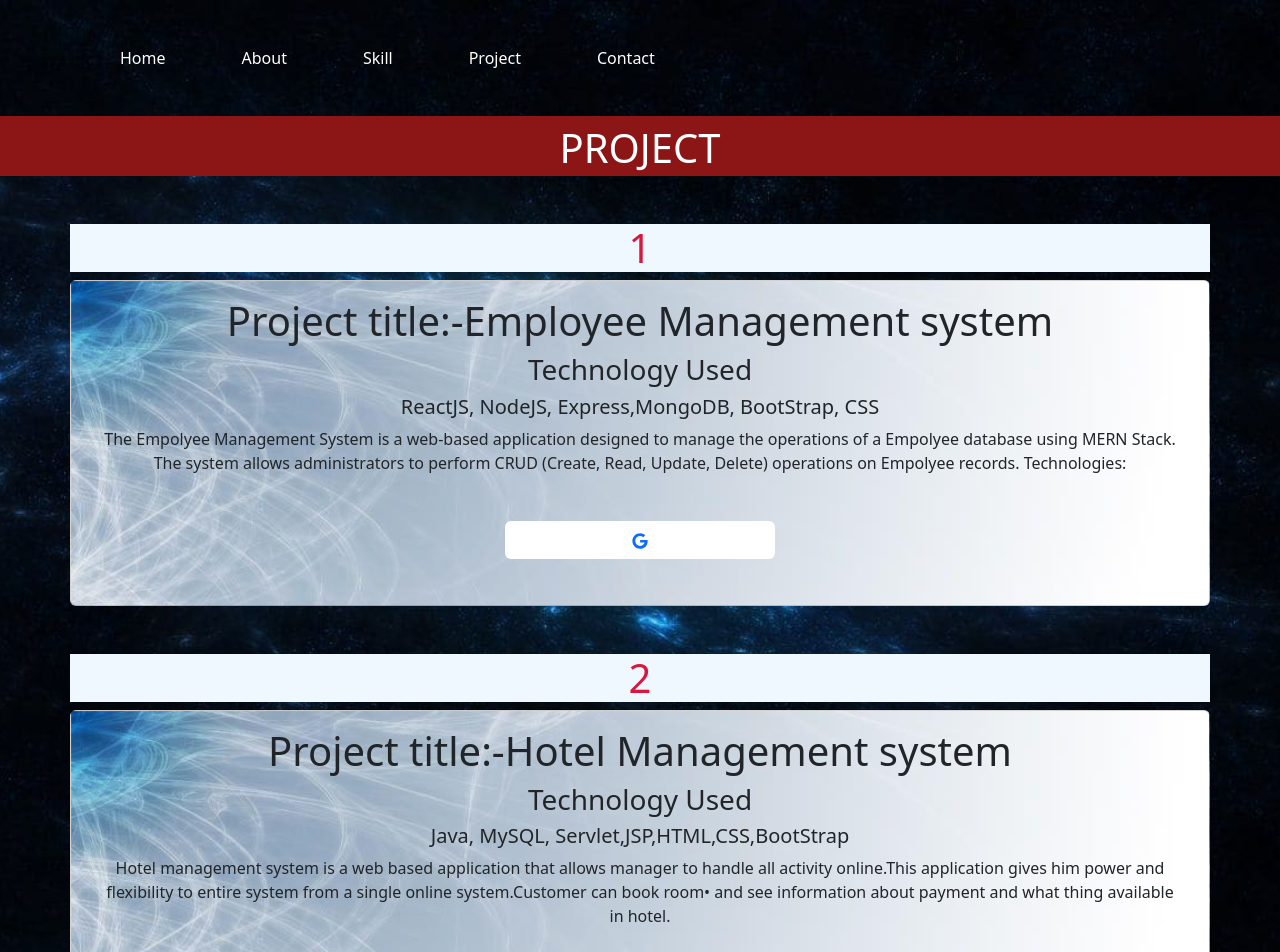
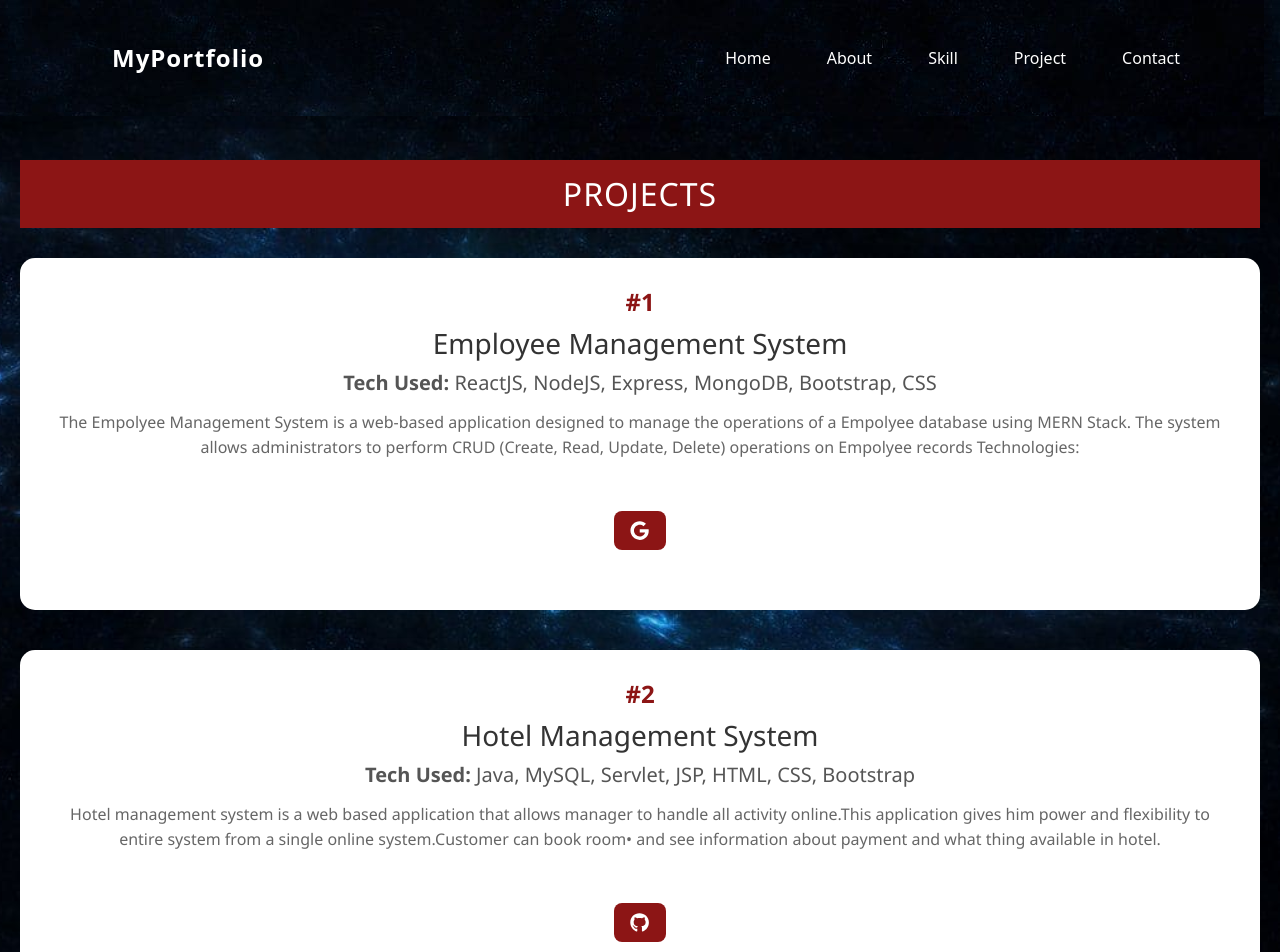
Before and after one commit to Gyasuddinali/portfolio, a React (Create React App) app: page /project in a window 1280 px wide. Shown: the top 952 px of the page. Built offline with nearby package versions, Linux system fonts and the light colour scheme.

Commit message:
add another resume,install aos for animation,change navbar

```diff
--- a/package.json
+++ b/package.json
@@ -6,6 +6,7 @@
     "@testing-library/jest-dom": "^5.17.0",
     "@testing-library/react": "^13.4.0",
     "@testing-library/user-event": "^13.5.0",
+    "aos": "^2.3.4",
     "axios": "^1.7.7",
     "bootstrap": "^5.3.3",
     "browser-router": "^0.2.0",
--- a/src/App.js
+++ b/src/App.js
@@ -27,7 +27,7 @@ function App() {
 
 
   return (
-    <div className="App">
+    <div className="App" style={{ paddingTop: '120px' }}>
 
 
 
--- a/src/components/about/About.js
+++ b/src/components/about/About.js
@@ -4,7 +4,7 @@ export default function About() {
 
   return (
     <div>
-<h1 className='text-white pt-2' style={{backgroundColor:'#8C1515',height:'60px'}}>About Me</h1>
+<h1 className='text-white py-3 m-3' style={{backgroundColor:'#8C1515',height:'60px'}}>About Me</h1>
 <div id='ptexa' className='card text-center mt-5 mb-5 pt-5 pb-5 ps-5 pe-5 container shadow-sm border-dark mx-auto'>
 
 
--- a/src/components/contact/Contactme.js
+++ b/src/components/contact/Contactme.js
@@ -48,7 +48,7 @@ console.log(name);
 
   return (
     <div>
-      <h1 className='text-white text-center pt-2' style={{backgroundColor:'#8C1515',height:'60px'}}>Contact Me</h1>
+      <h1 className='text-white text-center py-3 m-3' style={{backgroundColor:'#8C1515',height:'60px'}}>Contact Me</h1>
       <div id="frm" className="card container mt-5 mb-5 pt-5 pb-5 ps-5 pe-5">
       <form className='container ps-5 pe-5 card pt-5 pb-5 align-center ' onSubmit={buttonhnd}>
         <input type="text" placeholder="Your Name" required name='name' value={name.name} onChange={inpcng}/><br></br>
--- a/src/components/navbar/NavbarRoute.js
+++ b/src/components/navbar/NavbarRoute.js
@@ -1,69 +1,51 @@
-
 import React, { useState } from 'react';
 import { Link } from 'react-router-dom';
 import '../navbar/navbarcss.css';
 
 export default function NavbarRoute() {
-
   const [isNavOpen, setIsNavOpen] = useState(false);
-
 
   const handleToggle = () => {
     setIsNavOpen(!isNavOpen);
   };
-
 
   const handleLinkClick = () => {
     setIsNavOpen(false);
   };
 
   return (
-    <div>
-      <nav className="navbar navbar-expand-lg" id="iii">
+    <nav className="navbar navbar-expand-lg fixed-top custom-navbar" id="iii">
       <div className="container">
-
+        <Link className="navbar-brand text-white fw-bold" to="/">
+          MyPortfolio
+        </Link>
         <button
-            className="navbar-toggler mt-2 btn-white bg-white"
+          className="navbar-toggler bg-white"
           type="button"
+          onClick={handleToggle}
           aria-controls="navbarNav"
           aria-expanded={isNavOpen ? 'true' : 'false'}
           aria-label="Toggle navigation"
-            onClick={handleToggle}
         >
           <span className="navbar-toggler-icon"></span>
         </button>
 
         <div className={`collapse navbar-collapse ${isNavOpen ? 'show' : ''}`} id="navbarNav">
-            <ul className="navbar-nav">
-              <li className="nav-item">
-                <Link className="nav-link active text-white" aria-current="page" to="/" onClick={handleLinkClick}>
-                  Home
+          <ul className="navbar-nav ms-auto">
+            {['Home', 'About', 'Skill', 'Project', 'Contact'].map((item) => (
+              <li className="nav-item" key={item}>
+                <Link
+                  className="nav-link text-white"
+                  to={`/${item.toLowerCase() === 'home' ? '' : item.toLowerCase()}`}
+                  onClick={handleLinkClick}
+                >
+                  {item}
                 </Link>
               </li>
-              <li className="nav-item">
-                <Link className="nav-link text-white" to="/about" onClick={handleLinkClick}>
-                  About
-                </Link>
-              </li>
-              <li className="nav-item">
-                <Link className="nav-link text-white" to="/skill" onClick={handleLinkClick}>
-                  Skill
-                </Link>
-              </li>
-              <li className="nav-item">
-                <Link className="nav-link text-white" to="/project" onClick={handleLinkClick}>
-                  Project
-                </Link>
-              </li>
-              <li className="nav-item">
-                <Link className="nav-link text-white" to="/contact" onClick={handleLinkClick}>
-                  Contact
-                </Link>
-              </li>
+            ))}
           </ul>
         </div>
       </div>
     </nav>
-    </div>
   );
 }
--- a/src/components/navbar/navbarcss.css
+++ b/src/components/navbar/navbarcss.css
@@ -1,14 +1,37 @@
-#nv1{
+/* Make navbar fixed, styled, and smooth */
+#iii, .custom-navbar {
+  background-image: url('../image/bg.jpg');
+  color: aliceblue;
+padding: 5px 10px;
+  z-index: 1050;
+  box-shadow: 0 4px 10px rgba(0, 0, 0, 0.1);
+  transition: background-color 0.3s ease-in-out;
+}
 
-    margin: 20px;
+.nav-link {
+  margin-right: 10px;
+  font-weight: 500;
+  transition: color 0.3s ease;
+}
 
-    position:absolute;
+.nav-link:hover {
+  color: #33ff00 !important;
+  text-decoration: underline;
+}
 
+.navbar-brand {
+  font-size: 1.5rem;
+  letter-spacing: 1px;
+}
 
+@media (max-width: 991px) {
+  .navbar-nav {
+  background-image: url('../image/bg.jpg');
+    padding: 10px;
+    border-radius: 8px;
+  }
+
+  .nav-link {
+    margin: 10px 0;
+  }
 }
-#iii{
-    color: aliceblue;
-    /* background-color: #08ebccce; */
-    /* background-image: url("../image/pexels-fwstudio-33348-129731.jpg"); */
-
-}
--- a/src/components/project/Project.js
+++ b/src/components/project/Project.js
@@ -1,76 +1,165 @@
-import React from 'react'
+// import React from 'react'
 
-import '../project/project.css';
+// import '../project/project.css';
 
-import { FaGoogle } from 'react-icons/fa6';
-import { FaGithub } from 'react-icons/fa';
+// import { FaGoogle } from 'react-icons/fa6';
+// import { FaGithub } from 'react-icons/fa';
 
-export default function Project() {
-  return (
-    <div>
-<div >
-    <h1 className='text-white text-center pt-2' style={{backgroundColor:'#8C1515',height:'60px'}}>PROJECT</h1>
+// export default function Project() {
+//   return (
+//     <div>
+// <div >
+//     <h1 className='text-white text-center pt-2' style={{backgroundColor:'#8C1515',height:'60px'}}>PROJECT</h1>
 
 
-</div>
+// </div>
 
 
 
-<h1 id='i1' className='text-center container mt-5'>1</h1>
-<div id='c1' className="card container bg-primary">
-  <div className="card-body">
-    <h1 className="card-title text-dark ">Project title:-Employee Management system</h1>
-    <h3 className='text-dark'>Technology Used</h3>
-    <h5 className='text-dark'>ReactJS, NodeJS, Express,MongoDB, BootStrap, CSS</h5>
-    <p className=" text-dark card-text">
-    The Empolyee Management System is a web-based application designed to manage the operations of a
-Empolyee database using MERN Stack. The system allows administrators to perform CRUD (Create, Read,
-Update, Delete) operations on Empolyee records.
-Technologies:
-</p>
-<a id='eh' className='text-primary btn bg-white w-25' href='https://employeemanagefront.vercel.app/'><FaGoogle></FaGoogle></a>
-  </div>
+// <h1 id='i1' className='text-center container mt-5'>1</h1>
+// <div id='c1' className="card container bg-primary">
+//   <div className="card-body">
+//     <h1 className="card-title text-dark ">Project title:-Employee Management system</h1>
+//     <h3 className='text-dark'>Technology Used</h3>
+//     <h5 className='text-dark'>ReactJS, NodeJS, Express,MongoDB, BootStrap, CSS</h5>
+//     <p className=" text-dark card-text">
+//     The Empolyee Management System is a web-based application designed to manage the operations of a
+// Empolyee database using MERN Stack. The system allows administrators to perform CRUD (Create, Read,
+// Update, Delete) operations on Empolyee records.
+// Technologies:
+// </p>
+// <a id='eh' className='text-primary btn bg-white w-25' href='https://employeemanagefront.vercel.app/'><FaGoogle></FaGoogle></a>
+//   </div>
 
-</div>
+// </div>
 
 
 
 
 
-<h1 id='i2' className='text-center container mt-5'>2</h1>
-<div id='c1' className="card container bg-info">
-  <div className="card-body">
-    <h1 className="card-title text-dark">Project title:-Hotel Management system</h1>
-    <h3 className='text-dark'>Technology Used</h3>
-    <h5 className='text-dark'>Java, MySQL, Servlet,JSP,HTML,CSS,BootStrap</h5>
-    <p className=" text-dark card-text">
-    Hotel management system is a web based application that allows manager to handle all activity online.This
-application gives him power and flexibility to entire system from a single online system.Customer can book
-room• and see information about payment and what thing available in hotel.
-</p>
+// <h1 id='i2' className='text-center container mt-5'>2</h1>
+// <div id='c1' className="card container bg-info">
+//   <div className="card-body">
+//     <h1 className="card-title text-dark">Project title:-Hotel Management system</h1>
+//     <h3 className='text-dark'>Technology Used</h3>
+//     <h5 className='text-dark'>Java, MySQL, Servlet,JSP,HTML,CSS,BootStrap</h5>
+//     <p className=" text-dark card-text">
+//     Hotel management system is a web based application that allows manager to handle all activity online.This
+// application gives him power and flexibility to entire system from a single online system.Customer can book
+// room• and see information about payment and what thing available in hotel.
+// </p>
 
-<a id='hh' className='text-primary btn bg-white w-25' href='https://github.com/Gyasuddinali/hotelmanagement'><FaGithub></FaGithub></a>
-  </div>
+// <a id='hh' className='text-primary btn bg-white w-25' href='https://github.com/Gyasuddinali/hotelmanagement'><FaGithub></FaGithub></a>
+//   </div>
 
-</div>
+// </div>
 
 
 
-<h1 id='i2' className='text-center container mt-5'>3</h1>
-<div id='c1' className="card container bg-info">
-  <div className="card-body">
-    <h1 className="card-title text-dark">Project title:-instentRepaire Services</h1>
-    <h3 className='text-dark'>Technology Used</h3>
-    <h5 className='text-dark'>ReactJS, NodeJS, Express,MongoDB, BootStrap, CSS</h5>
-    <p className=" text-dark card-text">
-    instentRepaire Services is an online platform designed to connect users with reliable repair services. Whether it's fixing household appliances, electronics, or other equipment, our website helps you find skilled technicians in your area.
-    Schedule an appointment with just a few clicks. Select the service you need, and book works for you.
-</p>
+// <h1 id='i2' className='text-center container mt-5'>3</h1>
+// <div id='c1' className="card container bg-info">
+//   <div className="card-body">
+//     <h1 className="card-title text-dark">Project title:-OneStopService</h1>
+//     <h3 className='text-dark'>Technology Used</h3>
+//     <h5 className='text-dark'>ReactJS, NodeJS, Express,MongoDB, BootStrap, CSS</h5>
+//     <p className=" text-dark card-text">
+//    This project is a comprehensive service solution designed to simplify everyday life
+//     for homeowners and small businesses. It offers a wide range of services including
+//     home painting, home appliance repairs and installation, residential and commercial
+//     cleaning, and custom web development—all accessible through a single platform.
 
-<a id='hh' className='text-primary btn bg-white w-25' href='https://instentrepaire.vercel.app//'><FaGoogle></FaGoogle></a>
-  </div>
+// </p>
 
-</div>
+// <a id='hh' className='text-primary btn bg-white w-25' href='https://onestopservice.vercel.app/'><FaGoogle></FaGoogle></a>
+//   </div>
+
+// </div>
+// <h1 id='i2' className='text-center container mt-5 '>4</h1>
+
+// <div id='c1' className="card container bg-info">
+//   <div className="card-body">
+//     <h1 className="card-title text-dark">Project title:-ShamsCart</h1>
+//     <h3 className='text-dark'>Technology Used</h3>
+//     <h5 className='text-dark'>ReactJS, NodeJS, Express,MongoDB, BootStrap,JWT, CSS</h5>
+//     <p className=" text-dark card-text">
+//  Built a responsive, full-featured eCommerce web application inspired by JioMart, offering product browsing,
+//  dynamic search, shopping cart, checkout, user authentication, and order tracking. The project replicates key real
+// world features of large-scale online retail platforms, with a focus on performance, scalability, and clean UI/UX
+// </p>
+
+// <a id='hh' className='text-primary btn bg-white w-25' href='https://shamscart.vercel.app/'><FaGoogle></FaGoogle></a>
+//   </div>
+
+// </div>
+//     </div>
+//   )
+// }
+
+
+
+
+
+
+
+
+
+import React from 'react';
+import '../project/project.css';
+import { FaGoogle } from 'react-icons/fa6';
+import { FaGithub } from 'react-icons/fa';
+
+export default function Project() {
+  const projects = [
+    {
+      id: 1,
+      title: "Employee Management System",
+      tech: "ReactJS, NodeJS, Express, MongoDB, Bootstrap, CSS",
+      description: "The Empolyee Management System is a web-based application designed to manage the operations of a Empolyee database using MERN Stack. The system allows administrators to perform CRUD (Create, Read, Update, Delete) operations on Empolyee records Technologies:",
+      link: "https://employeemanagefront.vercel.app/",
+      icon: <FaGoogle />,
+    },
+    {
+      id: 2,
+      title: "Hotel Management System",
+      tech: "Java, MySQL, Servlet, JSP, HTML, CSS, Bootstrap",
+      description: " Hotel management system is a web based application that allows manager to handle all activity online.This application gives him power and flexibility to entire system from a single online system.Customer can book room• and see information about payment and what thing available in hotel.",
+      link: "https://github.com/Gyasuddinali/hotelmanagement",
+      icon: <FaGithub />,
+    },
+    {
+      id: 3,
+      title: "OneStopService",
+      tech: "ReactJS, NodeJS, Express, MongoDB, Bootstrap, CSS",
+      description: "This project is a comprehensive service solution designed to simplify everyday life for homeowners and small businesses. It offers a wide range of services including home painting, home appliance repairs and installation, residential and commercial cleaning, and custom web development—all accessible through a single platform.",
+      link: "https://onestopservice.vercel.app/",
+      icon: <FaGoogle />,
+    },
+    {
+      id: 4,
+      title: "ShamsCart",
+      tech: "ReactJS, NodeJS, Express, MongoDB, Bootstrap, JWT, CSS",
+      description: "Built a responsive, full-featured eCommerce web application inspired by JioMart, offering product browsing dynamic search, shopping cart, checkout, user authentication, and order tracking. The project replicates key reaworld features of large-scale online retail platforms, with a focus on performance, scalability, and clean UI/UX",
+      link: "https://shamscart.vercel.app/",
+      icon: <FaGoogle />,
+    },
+  ];
+
+  return (
+    <div className="project-wrapper">
+      <h1 className="project-header">PROJECTS</h1>
+      {projects.map((proj, index) => (
+        <div className="project-card fade-in-up" key={proj.id}>
+          <h2 className="project-index">#{proj.id}</h2>
+          <div className="project-content">
+            <h3>{proj.title}</h3>
+            <h5><strong>Tech Used:</strong> {proj.tech}</h5>
+            <p>{proj.description}</p>
+            <a className="project-link" href={proj.link} target="_blank" rel="noreferrer">
+              {proj.icon}
+            </a>
+          </div>
+        </div>
+      ))}
     </div>
-  )
+  );
 }
--- a/src/components/project/project.css
+++ b/src/components/project/project.css
@@ -1,4 +1,4 @@
-#eh:hover{
+/* #eh:hover{
     background-color: rgb(255, 0, 0);
 }
 #hh:hover{
@@ -26,9 +26,110 @@ background-color: green;
     text-align: center;
     background-attachment: fixed;
   color: rgb(24, 16, 16);
-    /* background-image: url("../image/bg-pattern.jpg"); */
     background-image: url("../image/R.jpg");
     background-size: cover;
 
 
+} */
+
+
+
+/* project.css */
+.project-wrapper {
+  /* background: linear-gradient(135deg, #f9f9f9, #e3e3e3); */
+
+  min-height: 100vh;
+  padding: 40px 20px;
+  font-family: 'Segoe UI', sans-serif;
 }
+
+.project-header {
+  background-color: #8C1515;
+  color: white;
+  text-align: center;
+  padding: 15px 0;
+  margin-bottom: 30px;
+  font-size: 2rem;
+  letter-spacing: 1px;
+}
+
+.project-card {
+  background-color: #ffffff;
+  border-radius: 15px;
+  padding: 30px;
+  margin-bottom: 40px;
+  box-shadow: 0 8px 24px rgba(0, 0, 0, 0.1);
+  transition: transform 0.3s ease, box-shadow 0.3s ease;
+}
+
+.project-card:hover {
+  transform: translateY(-5px);
+  box-shadow: 0 12px 32px rgba(0, 0, 0, 0.2);
+}
+
+.project-index {
+  font-size: 1.5rem;
+  font-weight: bold;
+  color: #8C1515;
+  margin-bottom: 10px;
+}
+
+.project-content h3 {
+  color: #333;
+  margin-bottom: 10px;
+}
+
+.project-content h5 {
+  color: #555;
+  margin-bottom: 15px;
+}
+
+.project-content p {
+  color: #666;
+  line-height: 1.6;
+  margin-bottom: 20px;
+}
+
+.project-link {
+  background-color: #8C1515;
+  color: white;
+  padding: 10px 16px;
+  border-radius: 8px;
+  text-decoration: none;
+  font-size: 1.2rem;
+  transition: background 0.3s ease;
+  display: inline-flex;
+  align-items: center;
+}
+
+.project-link:hover {
+  background-color: #aa1e1e;
+  transform: scale(1.05);
+}
+
+/* Fade-in animation */
+.fade-in-up {
+  opacity: 0;
+  transform: translateY(30px);
+  animation: fadeInUp 0.8s ease forwards;
+  animation-delay: 0.2s;
+}
+
+@keyframes fadeInUp {
+  to {
+    opacity: 1;
+    transform: translateY(0);
+  }
+}
+
+/* Responsive */
+@media (max-width: 768px) {
+  .project-card {
+    padding: 20px;
+  }
+
+  .project-link {
+    font-size: 1rem;
+    padding: 8px 12px;
+  }
+}
--- a/src/components/resume/Resume.js
+++ b/src/components/resume/Resume.js
@@ -1,5 +1,5 @@
 import React from 'react'
-import gyasu from '../image/gyasu.pdf'
+import gyasu from '../image/gyasuddin.pdf'
 export default function Resuse() {
 
 
--- a/src/components/skill/skill.css
+++ b/src/components/skill/skill.css
@@ -3,6 +3,6 @@
     text-align: center;
     background-attachment: fixed;
   color: white;
-    background-image: url("../image/R.jpg");
+    background-color: transparent;
   background-size:cover;
 }
```
Also changed, not shown: src/components/header/Home.js (+4 -3 lines), src/components/skill/Skill.js (+25 -13 lines), 2 other files (tests, documents, lock files or other folders). Lines whose indentation alone changed are shown as unchanged.
